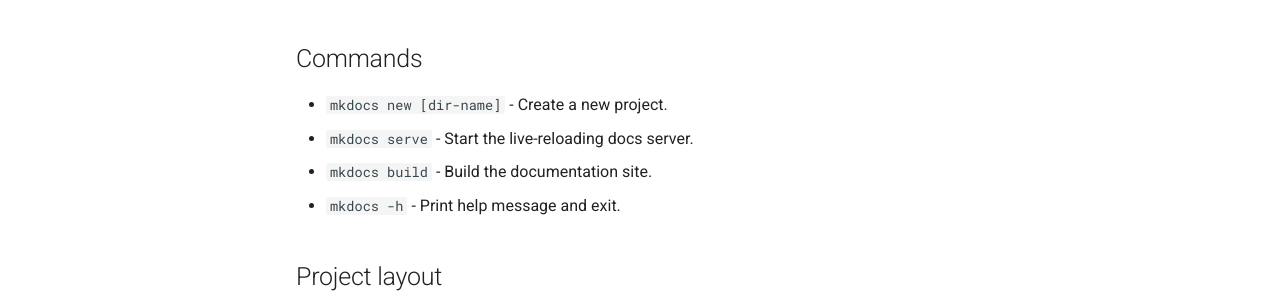
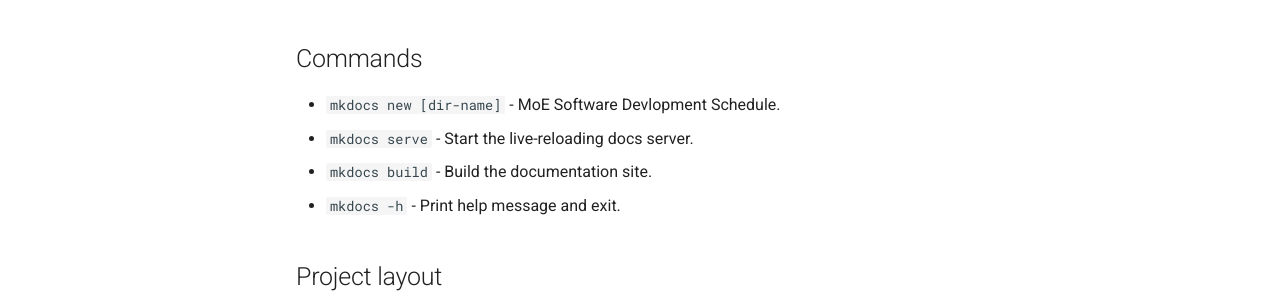
Before and after one commit to EAsrat1/MOE-Exam-Software-Documentation, an MkDocs documentation site: the page built from docs/index.md, in a window 1280 px wide. Shown: the part 204-497 px from the top of the page. Built offline with MkDocs 1.6.1 and Material for MkDocs 9.7.7, drawn with Linux system fonts in a browser that asks for light colours.

```diff
--- a/docs/index.md
+++ b/docs/index.md
@@ -4,7 +4,7 @@ For full documentation visit [mkdocs.org](https://www.mkdocs.org).
 
 ## Commands
 
-* `mkdocs new [dir-name]` - Create a new project.
+* `mkdocs new [dir-name]` - MoE Software Devlopment Schedule.
 * `mkdocs serve` - Start the live-reloading docs server.
 * `mkdocs build` - Build the documentation site.
 * `mkdocs -h` - Print help message and exit.
```
